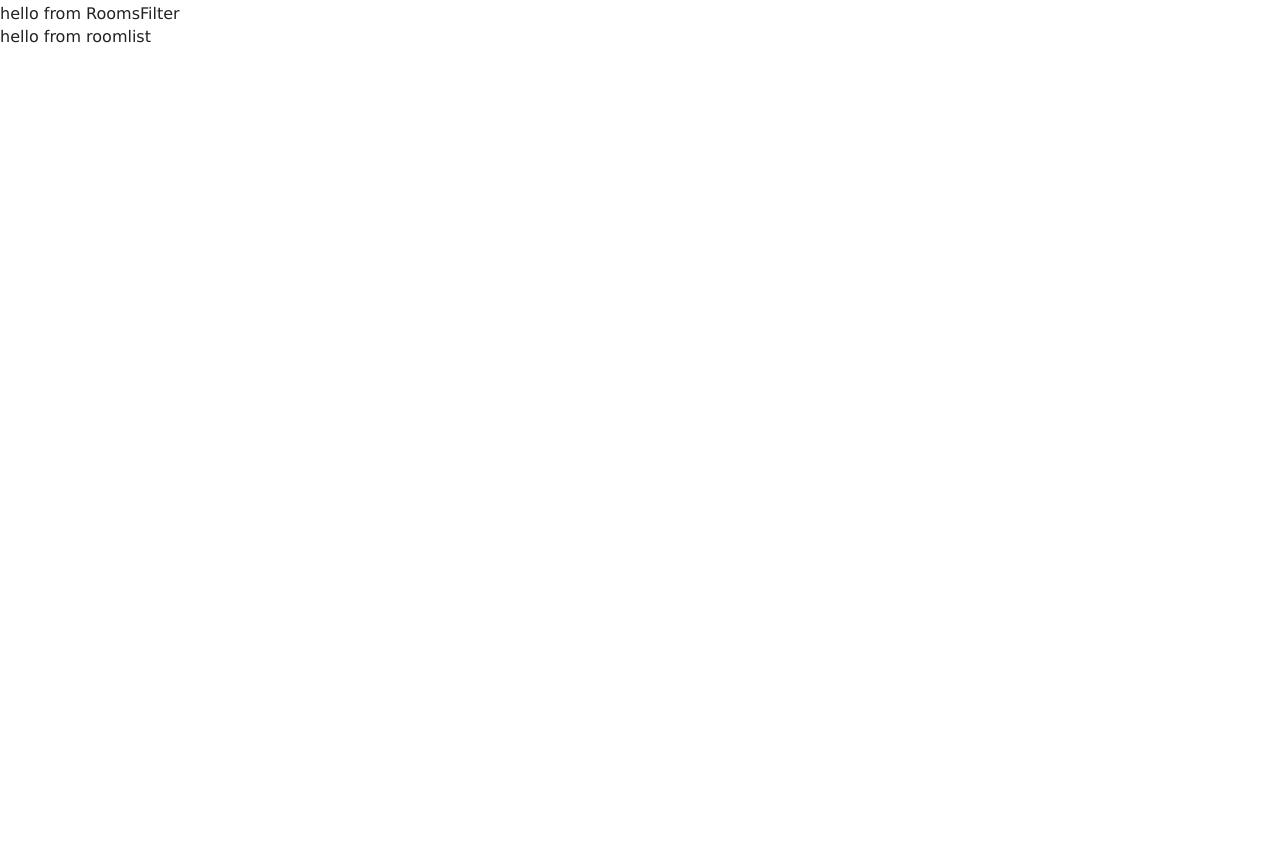
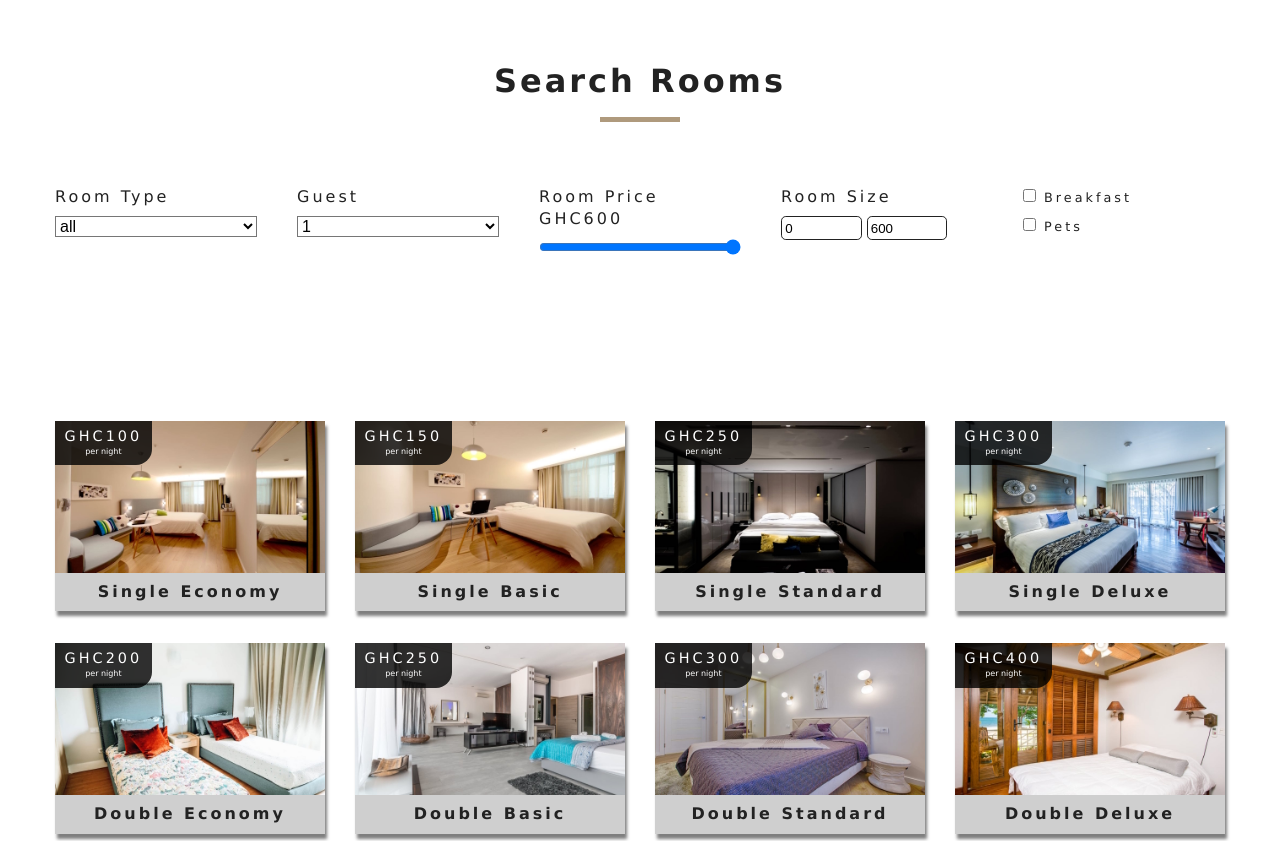
Before and after one commit to FatTonyy/Beach-Resort, a React (Create React App) app: page /rooms in a window 1280 px wide. Shown: the part 565-1406 px from the top of the page. Before the commit the page ends 800 px from the top, so only its background shows below. Built offline with nearby package versions, Linux system fonts and the light colour scheme.

Commit message:
room-filter

```diff
--- a/src/components/RoomsContainer.js
+++ b/src/components/RoomsContainer.js
@@ -1,13 +1,50 @@
 import React from "react";
 import RoomsFilter from "./RoomsFilter";
 import RoomsList from "./RoomsList";
+import { withRoomConsumer } from "../context";
+import Loading from "./Loading";
 
-export default function RoomsContainer() {
+function RoomContainer({ context }) {
+  const { loading, sortedRooms, rooms } = context;
+  if (loading) {
+    return <Loading />;
+  }
+
   return (
-    <div>
-      Hello from roomsContainer
-      <RoomsFilter />
-      <RoomsList />
-    </div>
+    <>
+      <RoomsFilter rooms={rooms} />
+      <RoomsList rooms={sortedRooms} />
+    </>
   );
 }
+
+export default withRoomConsumer(RoomContainer);
+
+//!reference
+
+// import React from "react";
+// import RoomsFilter from "./RoomsFilter";
+// import RoomsList from "./RoomsList";
+// import { RoomConsumer } from "../context";
+// import Loading from "./Loading";
+
+// export default function RoomsContainer() {
+//   return (
+//     <RoomConsumer>
+//       {value => {
+//         const { loading, sortedRooms, rooms } = value;
+//         if (loading) {
+//           return <Loading />;
+//         }
+
+//         return (
+//           <div>
+//             Hello from roomsContainer
+//             <RoomsFilter rooms={rooms} />
+//             <RoomsList rooms={sortedRooms} />
+//           </div>
+//         );
+//       }}
+//     </RoomConsumer>
+//   );
+// }
--- a/src/components/RoomsFilter.js
+++ b/src/components/RoomsFilter.js
@@ -1,5 +1,154 @@
 import React from "react";
+import { useContext } from "react";
+import { RoomContext } from "../context";
+import Title from "../components/Title";
 
-export default function RoomsFilter() {
-  return <div>hello from RoomsFilter</div>;
+//! Get all unique values
+const getUnique = (items, value) => {
+  return [...new Set(items.map(item => item[value]))];
+};
+export default function RoomsFilter({ rooms }) {
+  const context = useContext(RoomContext);
+  const {
+    handleChange,
+    type,
+    capacity,
+    price,
+    minPrice,
+    maxPrice,
+    minSize,
+    maxSize,
+    breakfast,
+    pets
+  } = context;
+
+  //?GET UNIQUE TYPES [types section]
+  let types = getUnique(rooms, "type");
+
+  //? add all
+  types = ["all", ...types];
+
+  //? map to Jsx
+  types = types.map((item, index) => {
+    return (
+      <option value={item} key={index}>
+        {item}
+      </option>
+    );
+  });
+
+  //!capacity section
+  let people = getUnique(rooms, "capacity");
+  people = people.map((item, index) => {
+    return (
+      <option key={index} value={item}>
+        {item}
+      </option>
+    );
+  });
+
+  return (
+    <section className="filter-container">
+      <Title title="search rooms" />
+
+      <form className="filter-form">
+        {/* select type  with form*/}
+        <div className="form-group">
+          <label htmlFor="type">room type</label>
+          <select
+            name="type"
+            id="type"
+            value={type}
+            className="form-control"
+            onChange={handleChange}
+          >
+            {types}
+          </select>
+        </div>
+        {/* end of select type */}
+
+        {/* Guest  with form*/}
+        <div className="form-group">
+          <label htmlFor="capacity">Guest</label>
+          <select
+            name="capacity"
+            id="capacity"
+            value={capacity}
+            className="form-control"
+            onChange={handleChange}
+          >
+            {people}
+          </select>
+        </div>
+        {/* end of Guest */}
+
+        {/* room price */}
+        <div className="form-group">
+          <label htmlFor="price">room price GHC{price}</label>
+          <input
+            type="range"
+            name="price"
+            min={minPrice}
+            max={maxPrice}
+            id="price"
+            value={price}
+            onChange={handleChange}
+            className="form-control"
+          />
+        </div>
+        {/* end room price */}
+
+        {/* size */}
+        <div className="form-group">
+          <label htmlFor="size">room size</label>
+
+          <div className="size-inputs">
+            <input
+              type="number"
+              name="minSize"
+              id="size"
+              value={minSize}
+              onChange={handleChange}
+              className="size-input"
+            />
+            <input
+              type="number"
+              name="maxSize"
+              id="size"
+              value={maxSize}
+              onChange={handleChange}
+              className="size-input"
+            />
+          </div>
+        </div>
+        {/* end of size */}
+
+        {/*extras  */}
+        <div className="form-group">
+          <div className="single-extra">
+            <input
+              type="checkbox"
+              name="breakfast"
+              id="breakfast"
+              checked={breakfast}
+              onChange={handleChange}
+            />
+            <label htmlFor="breakfast">breakfast</label>
+          </div>
+
+          <div className="single-extra">
+            <input
+              type="checkbox"
+              name="pets"
+              id="pets"
+              checked={pets}
+              onChange={handleChange}
+            />
+            <label htmlFor="pets">pets</label>
+          </div>
+        </div>
+        {/* end of extras */}
+      </form>
+    </section>
+  );
 }
--- a/src/components/RoomsList.js
+++ b/src/components/RoomsList.js
@@ -1,5 +1,21 @@
 import React from "react";
+import Room from "./Room";
 
-export default function RoomsList() {
-  return <div>hello from roomlist</div>;
+export default function RoomsList({ rooms }) {
+  if (rooms.length === 0) {
+    return (
+      <div className="empty-search">
+        <h3>Unfortunately no room matches your search</h3>
+      </div>
+    );
+  }
+  return (
+    <section className="roomslist">
+      <div className="roomslist-center">
+        {rooms.map(item => {
+          return <Room key={item.id} room={item} />;
+        })}
+      </div>
+    </section>
+  );
 }
--- a/src/context.js
+++ b/src/context.js
@@ -9,18 +9,35 @@
     rooms: [],
     sortedRooms: [],
     featuredRooms: [],
-    loading: true
+    loading: true,
+    type: "all",
+    capacity: 1,
+    Price: 0,
+    minPrice: 0,
+    maxPrice: 0,
+    minSize: 0,
+    maxSize: 0,
+    breakfast: false,
+    pets: false
   };
   //!Get Data
   componentDidMount() {
     //this.getData
     let rooms = this.formatData(items);
     let featuredRooms = rooms.filter(room => room.featured === true);
+
+    //! filter setup
+    let maxPrice = Math.max(...rooms.map(item => item.price));
+    let maxSize = Math.max(...rooms.map(item => item.price));
+
     this.setState({
       rooms,
       featuredRooms,
       sortedRooms: rooms,
-      loading: false
+      loading: false,
+      price: maxPrice,
+      maxPrice,
+      maxSize
     });
   }
 
@@ -41,9 +58,81 @@
     return room;
   };
 
+  //todo function for expecting an event
+  handleChange = e => {
+    const target = e.target;
+    const value = target.type === "checkbox" ? target.checked : target.value;
+    const name = e.target.name;
+    this.setState(
+      {
+        [name]: value
+      },
+      this.filterRooms
+    );
+  };
+
+  //todo filterRooms function
+  filterRooms = () => {
+    let {
+      rooms,
+      type,
+      capacity,
+      price,
+      minSize,
+      maxSize,
+      breakfast,
+      pets
+    } = this.state;
+
+    //? all the rooms
+    let tempRooms = [...rooms];
+
+    // ?transform value
+    capacity = parseInt(capacity);
+
+    //? filter by type
+    if (type !== "all") {
+      tempRooms = tempRooms.filter(room => room.type === type);
+    }
+
+    //?filter by capacity
+    if (capacity !== 1) {
+      tempRooms = tempRooms.filter(room => room.capacity >= capacity);
+    }
+
+    //?filter by price
+    tempRooms = tempRooms.filter(room => room.price <= price);
+
+    //?filter by size
+    tempRooms = tempRooms.filter(
+      room => room.size >= minSize && room.size <= maxSize
+    );
+
+    //?filter by breakfast
+    if (breakfast) {
+      tempRooms = tempRooms.filter(room => room.breakfast === true);
+    }
+
+    //?filter by pets
+    if (pets) {
+      tempRooms = tempRooms.filter(room => room.pets === true);
+    }
+
+    //?Change state
+    this.setState({
+      sortedRooms: tempRooms
+    });
+  };
+
   render() {
     return (
-      <RoomContext.Provider value={{ ...this.state, getRoom: this.getRoom }}>
+      <RoomContext.Provider
+        value={{
+          ...this.state,
+          getRoom: this.getRoom,
+          handleChange: this.handleChange
+        }}
+      >
         {this.props.children}
       </RoomContext.Provider>
     );
@@ -52,4 +141,15 @@
 
 const RoomConsumer = RoomContext.Consumer;
 
+//! Higher order component
+export function withRoomConsumer(Component) {
+  return function ConsumerWrapper(props) {
+    return (
+      <RoomConsumer>
+        {value => <Component {...props} context={value} />}
+      </RoomConsumer>
+    );
+  };
+}
+
 export { RoomProvider, RoomConsumer, RoomContext };
```
